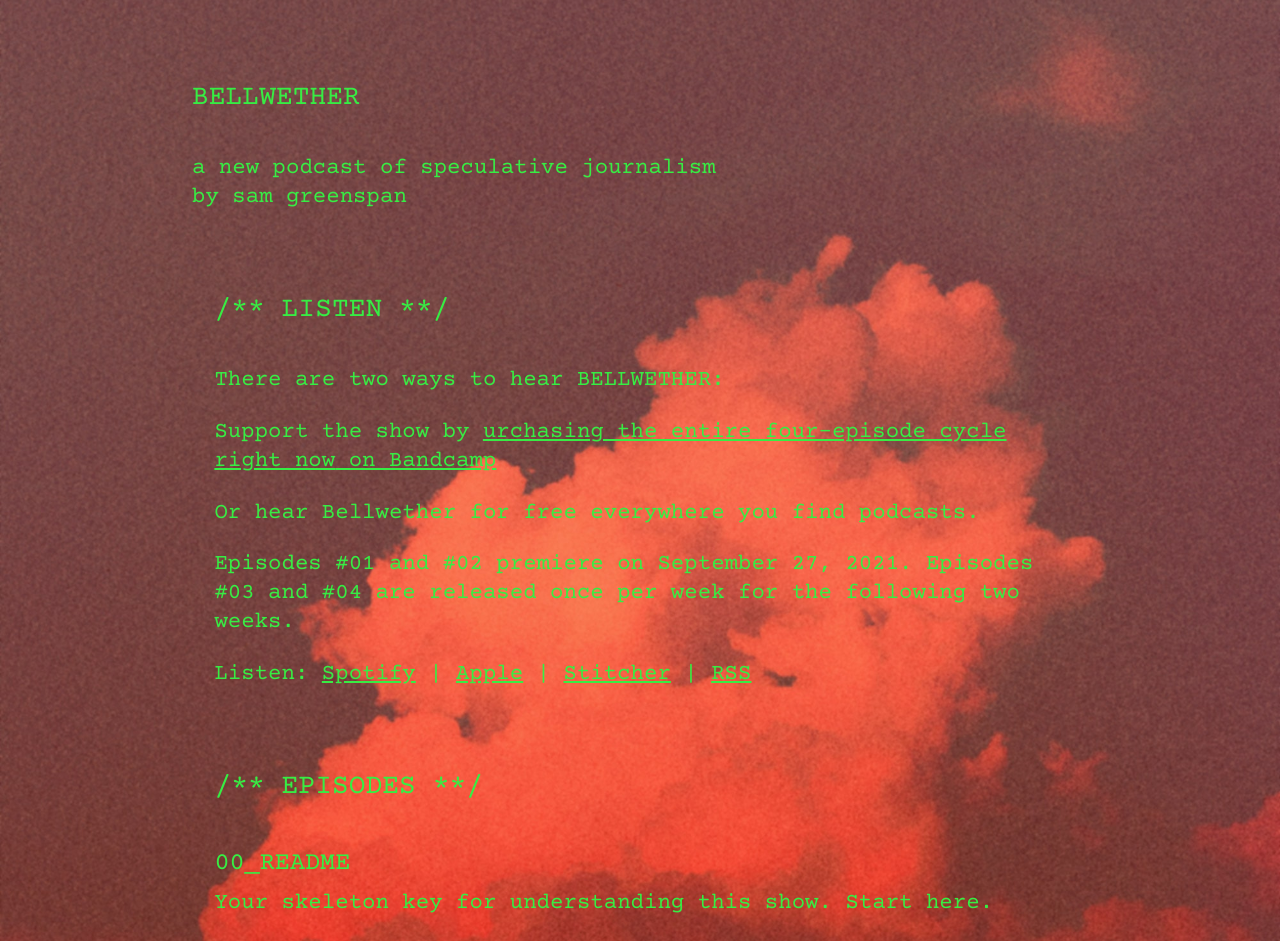
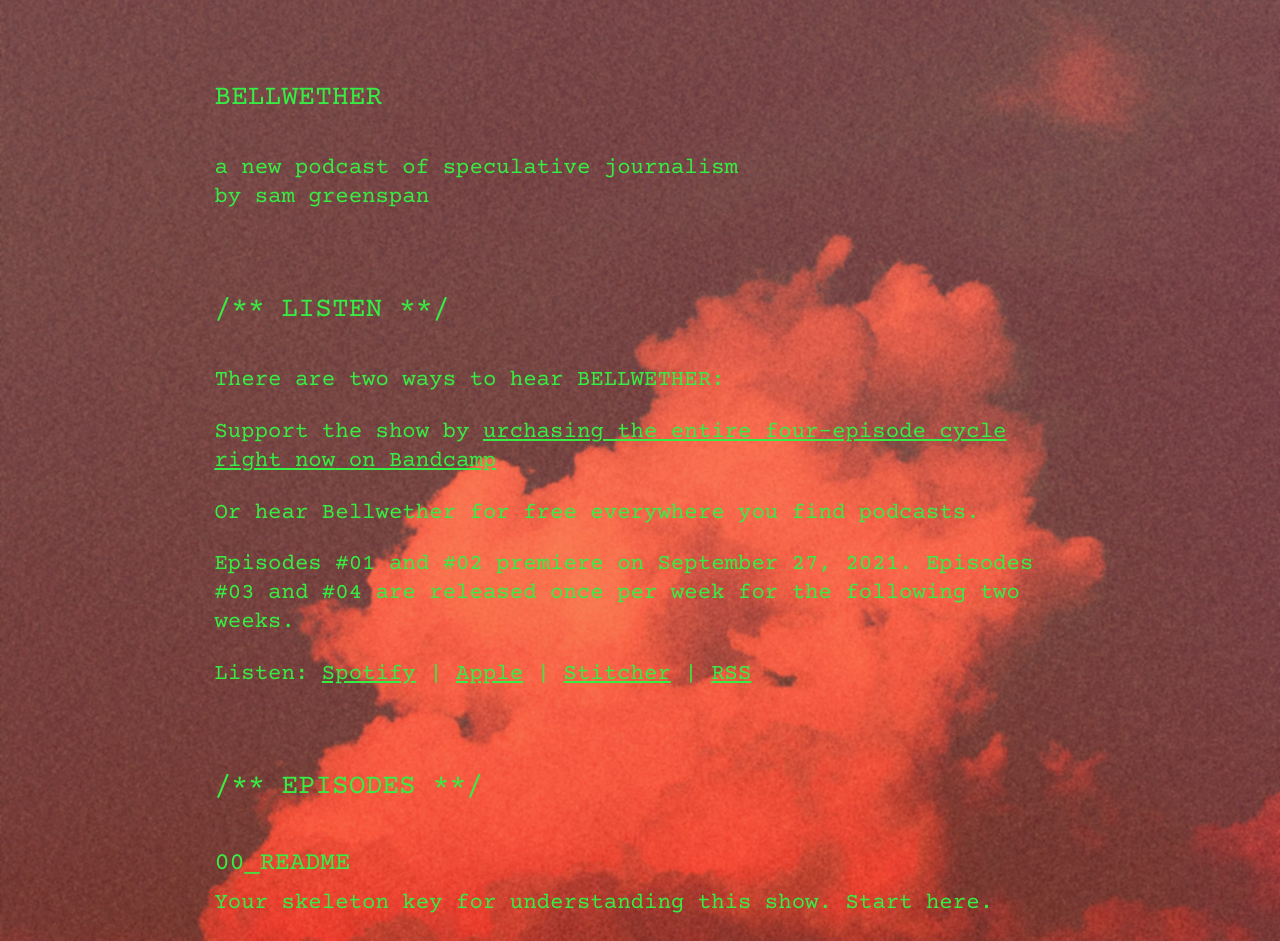
Before and after one commit to gr33nspan/bellwether, a Jekyll site: the page built from index.md, in a window 1280 px wide. Shown: the part 481-1422 px from the top of the page. Built offline with Jekyll 4.4.1, drawn with Linux system fonts in a browser that asks for light colours; nearby versions of some CDN libraries; our own code applies the rules of GitHub Pages for plain Markdown files; library files that are not in the unit come from our copies; grey boxes are pictures that could not be loaded.

Commit message:
add wrapper to intro div

```diff
--- a/_layouts/home.html
+++ b/_layouts/home.html
@@ -39,10 +39,10 @@
 	  <div class="video">
 		<div style="padding:56.25% 0 0 0;position:relative;"><iframe src="https://player.vimeo.com/video/600460146?h=d66e3ad0a7&title=0&byline=0&portrait=0" style="position:absolute;top:0;left:0;width:100%;height:100%;" frameborder="0" allow="autoplay; fullscreen; picture-in-picture" allowfullscreen></iframe></div><script src="https://player.vimeo.com/api/player.js"></script>
 	  </div>
-	  <div class="text">
-		<h2>BELLWETHER</h2>
-		<p>a new podcast of speculative journalism <br/>
-		by sam greenspan</p>
+	  <div class="wrapper text">
+      <h2>BELLWETHER</h2>
+      <p>a new podcast of speculative journalism <br/>
+      by sam greenspan</p>
 	  </div>
 
 	  <!--LISTEN-->
```
